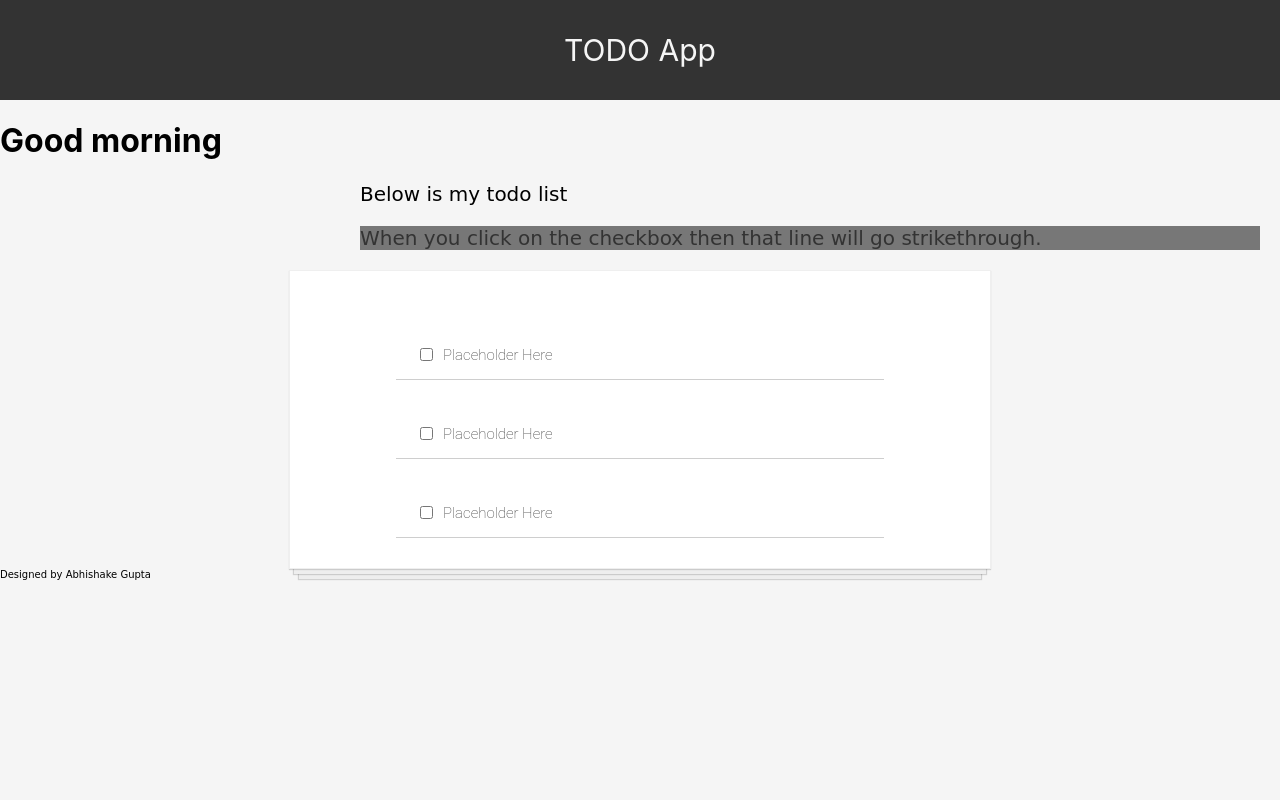
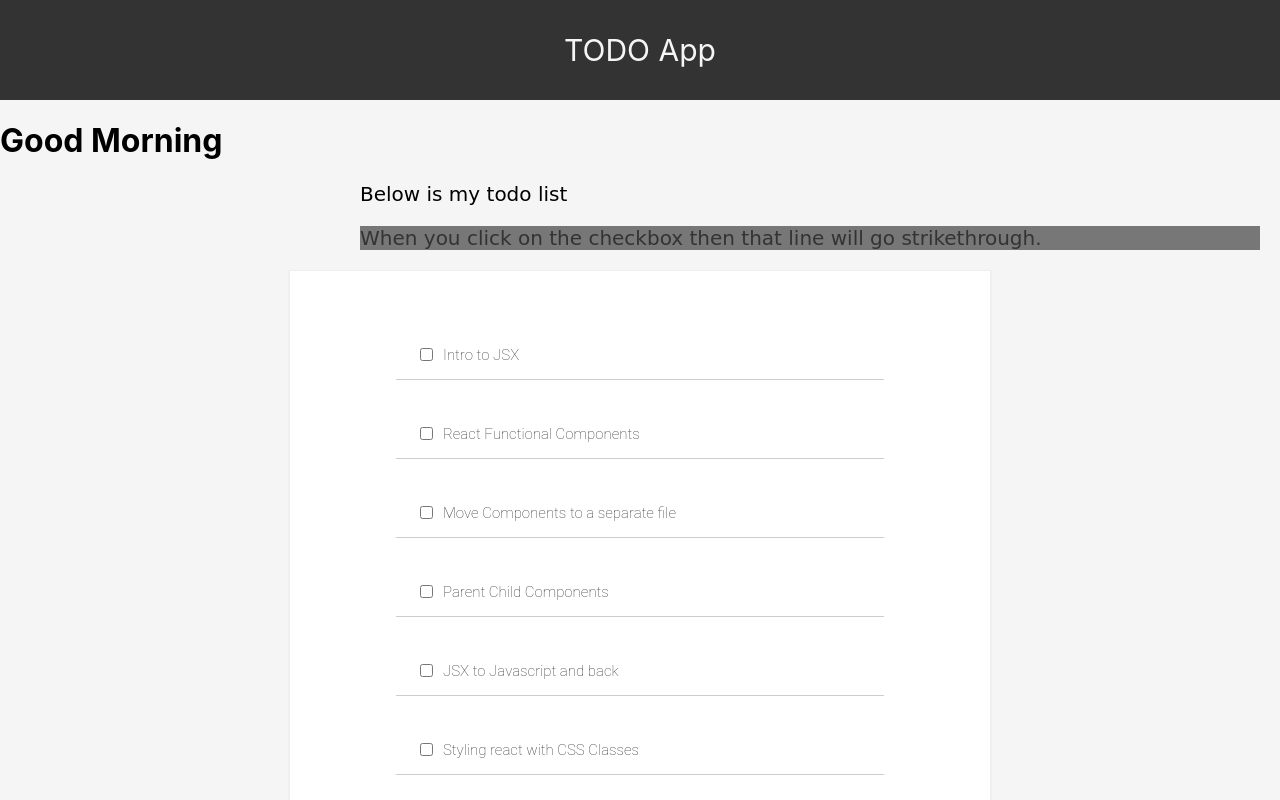
Before and after one commit to letspython3x/LearningReact, a React (Create React App) app: page / in a window 1280 px wide. Shown: the top 800 px of the page. Built offline with nearby package versions, Linux system fonts and the light colour scheme.

Commit message:
Way 1 to display data from todosData.js

```diff
--- a/src/App.js
+++ b/src/App.js
@@ -1,36 +1,27 @@
 import React from 'react';
-import logo from './logo.svg';
 import './App.css';
 
 import Header from './components/Header'
 import MainContent from './components/MainContent'
 import Footer from './components/Footer'
 import TodoItem from './components/TodoItem'
+import Greetings from './components/Greetings'
+import todosData from './components/todosData'
+
 
 function App() {
-  const date = new Date()
-  const hours = date.getHours()
-  let timeOfDay
-
-  if (hours < 12) {
-    timeOfDay = "morning"
+  function create_to_do_item(item) {
+    return <TodoItem key={item.id} completed={item.completed} text={item.text} />
   }
-  else if (hours > 12 && hours < 17) {
-    timeOfDay = "evening"
-  }
-  else {
-    timeOfDay = "night"
-  }
+  const todo = todosData.map(create_to_do_item)
 
   return (
     <div>
       <Header />
-      <h1>Good {timeOfDay}</h1>
+      <Greetings />
       <MainContent />
       <div class="todo-list">
-        <TodoItem />
-        <TodoItem />
-        <TodoItem />
+        {todo}
       </div>
       <Footer />
     </div>)
--- a/src/components/TodoItem.js
+++ b/src/components/TodoItem.js
@@ -1,12 +1,16 @@
 import React from "react"
 
-function TodoItem() {
-    return (
-        <div class="todo-item">
-            <input type="checkbox" />
-            <p>Placeholder Here</p>
-        </div>
-    )
+
+
+class TodoItem extends React.Component {
+    render() {
+        return (
+            <div class="todo-item">
+                <input type="checkbox" />
+                <p>{this.props.text}</p>
+            </div>
+        )
+    }
 }
 
 export default TodoItem
```
